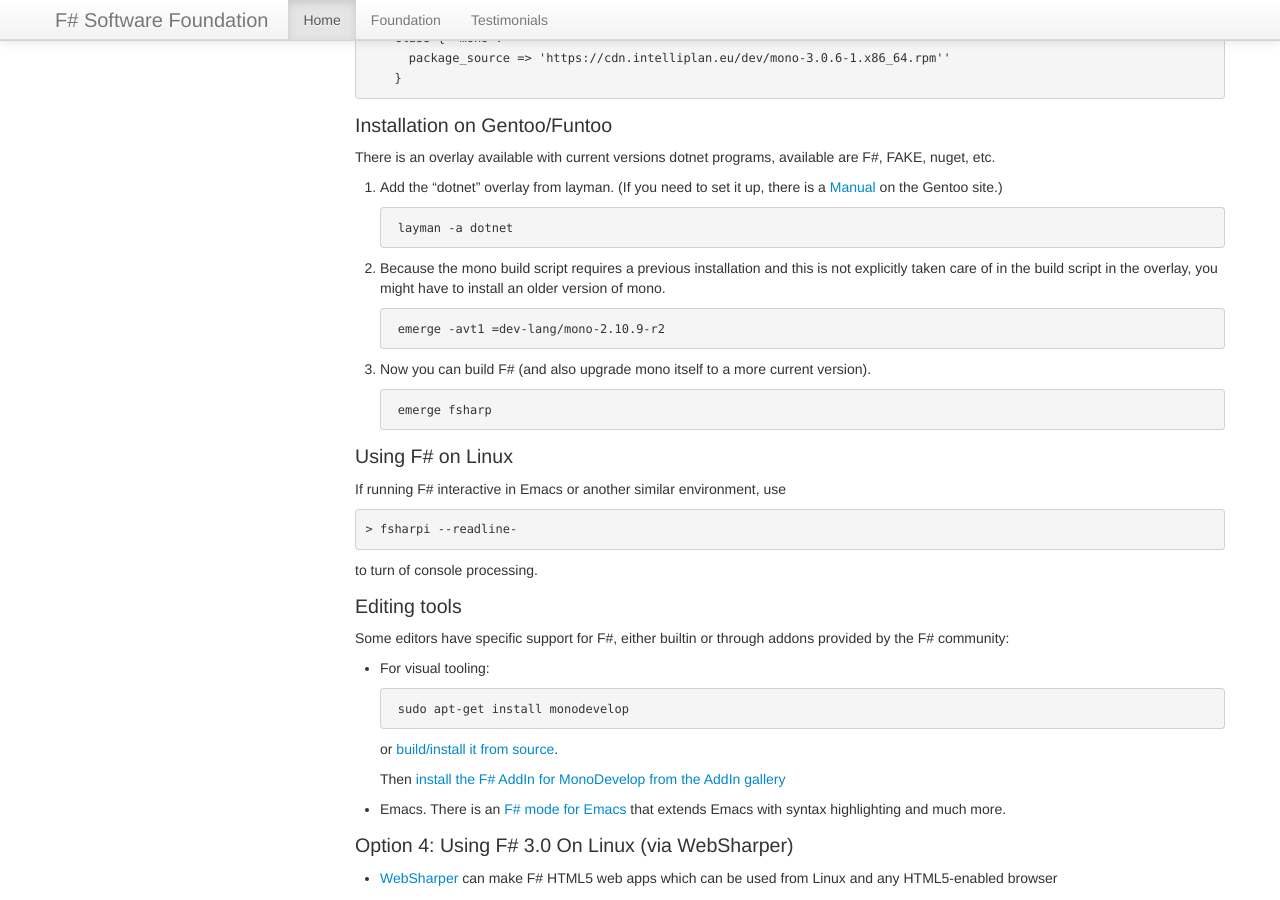
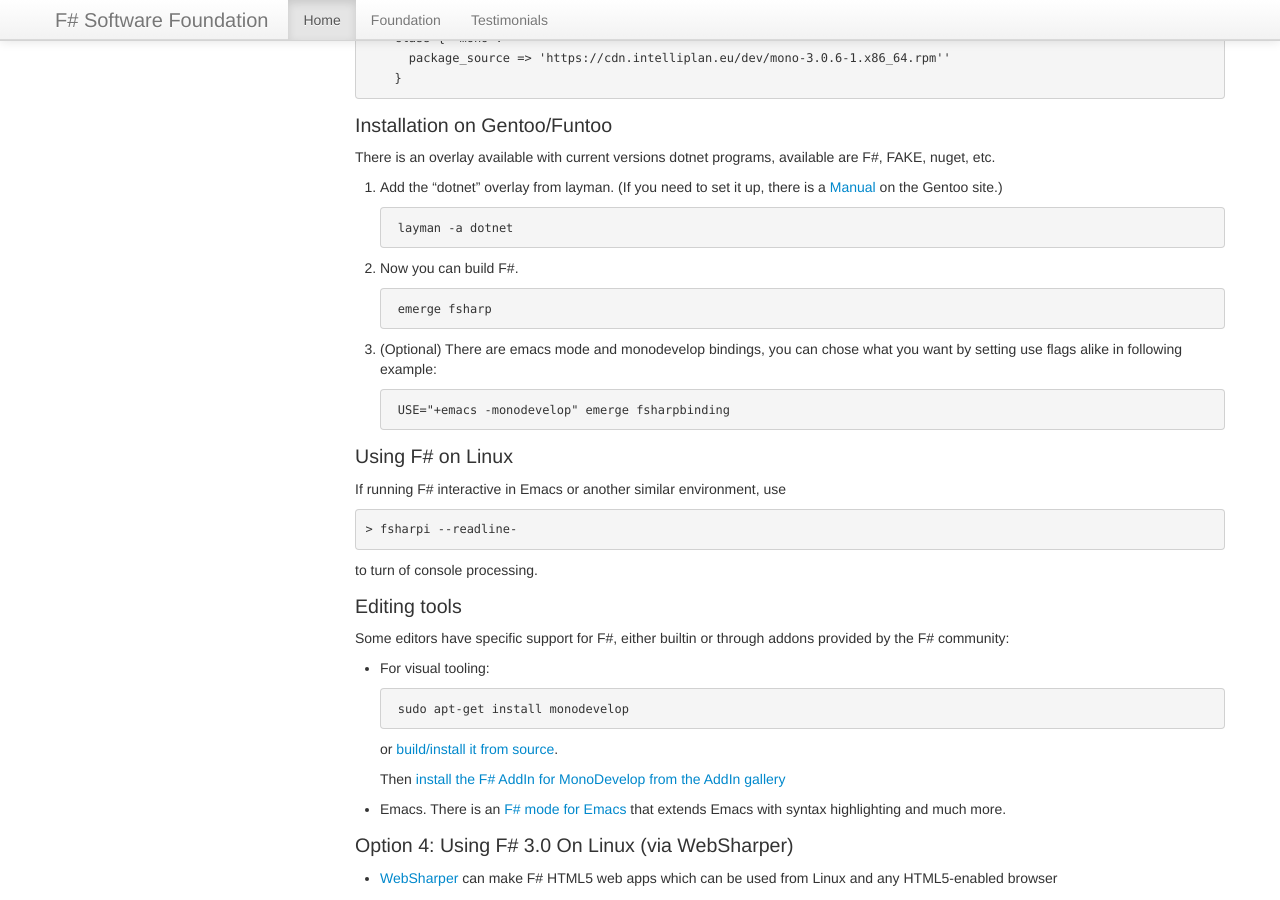
Before and after one commit to fsharp/fsharp.org, a Jekyll site: the page built from use/linux/index.md, in a window 1280 px wide and 900 px high, scrolled down 1424 px. Built offline with Jekyll 4.4.1, drawn with Linux system fonts in a browser that asks for light colours; nearby versions of some CDN libraries; some web fonts are replaced; comment, search, counter and statistics services are not loaded.

Commit message:
update Gentoo instructions

```diff
--- a/use/linux/index.md
+++ b/use/linux/index.md
@@ -85,13 +85,13 @@
 
         layman -a dotnet
 
-2. Because the mono build script requires a previous installation and this is not explicitly taken care of in the build script in the overlay, you might have to install an older version of mono.
-
-        emerge -avt1 =dev-lang/mono-2.10.9-r2
-
-3. Now you can build F# (and also upgrade mono itself to a more current version).
+2. Now you can build F#.
 
         emerge fsharp
+
+3. (Optional) There are emacs mode and monodevelop bindings, you can chose what you want by setting use flags alike in following example:
+
+        USE="+emacs -monodevelop" emerge fsharpbinding
 
 ### Using F# on Linux
 
```
